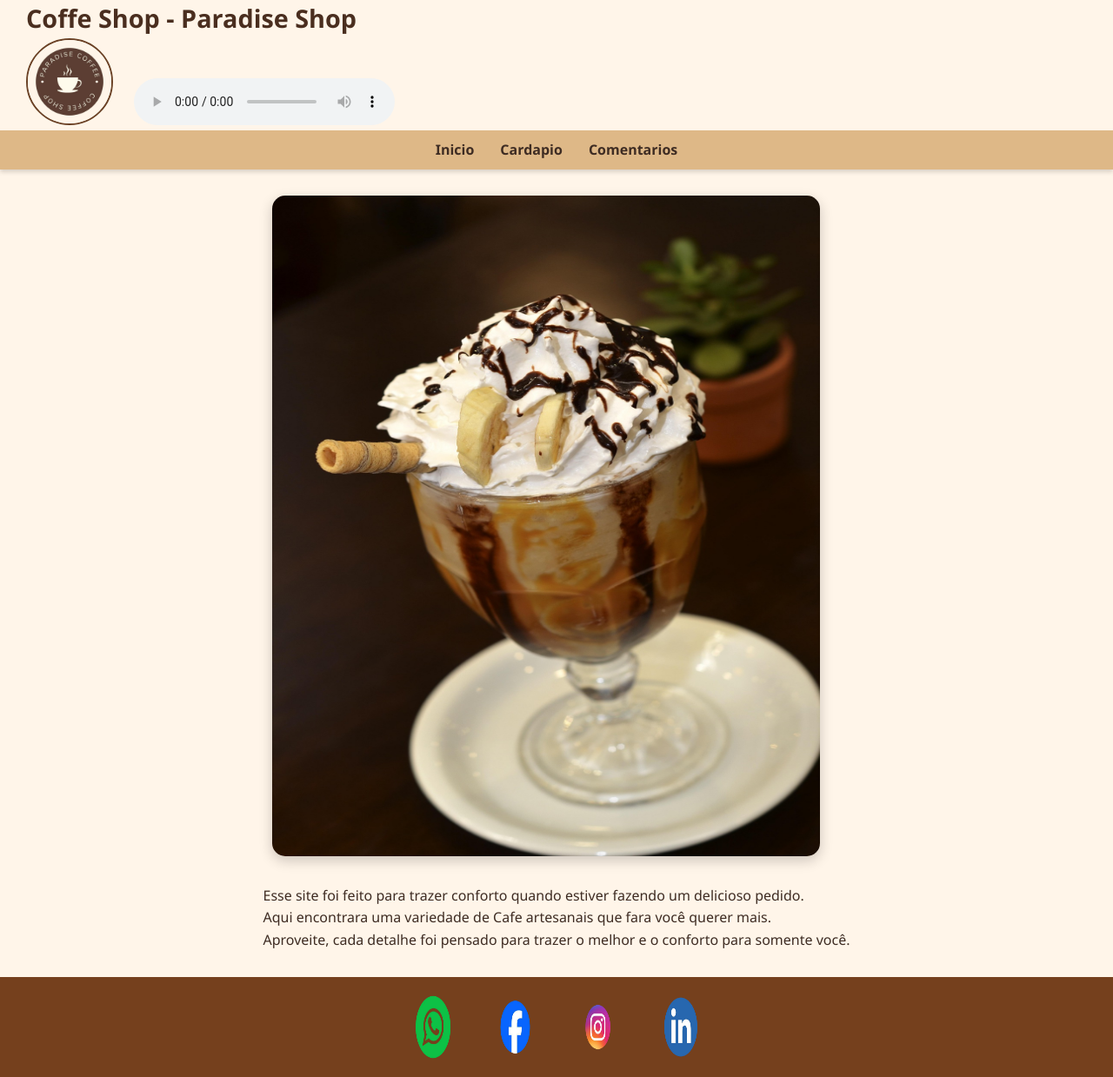
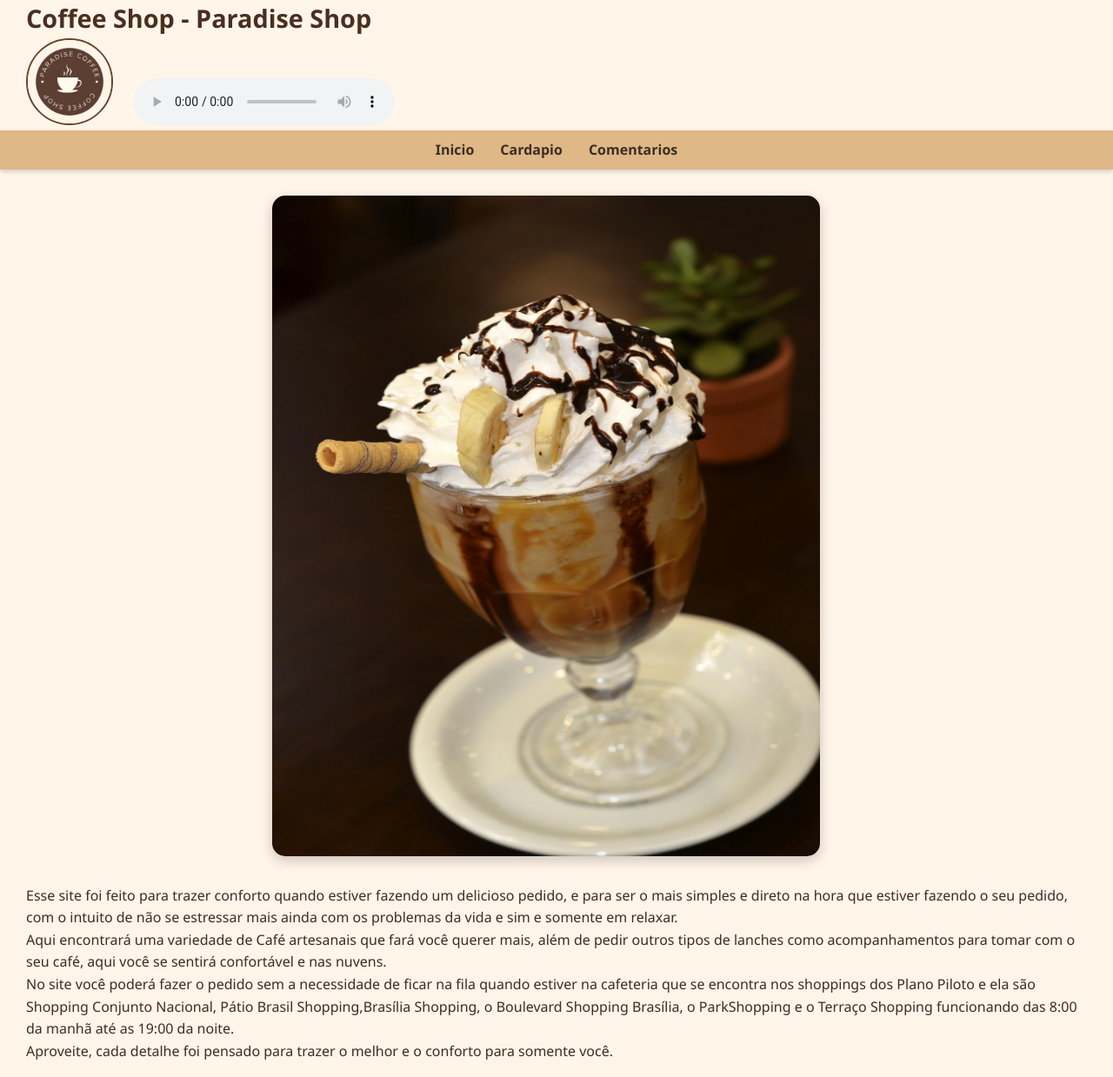
Before and after one commit to yurial3445/trabalho1, a plain HTML site: page trabalho/Paginas/Sobre.html in a window 1280 px wide. Shown: the top 1239 px of the page at 87% size. Drawn offline with Linux system fonts and the light colour scheme.

Commit message:
Update Sobre.html

```diff
--- a/trabalho/Paginas/Sobre.html
+++ b/trabalho/Paginas/Sobre.html
@@ -20,7 +20,7 @@
   <div id="root">
     <header id="cabeçalho">
 
-      <h3> Coffe Shop - Paradise Shop</h3>
+      <h3> Coffee Shop - Paradise Shop</h3>
       <img src="../Imagens/Paradise Coffee.jpg" alt="logo da cafeteria" width="100px" height="100px">
       <audio src="../Audio/Coffee Lofi ☕1 Hour Cafe Song 🎵 Stream cafe ✨cute & relaxing music 🍪 Make Your Day Better [01dn67QubYQ].mp3"
     controls>
@@ -55,8 +55,16 @@
         <br/>
         <div id="col_esq">
 
-          <p>Esse site foi feito para trazer conforto quando estiver fazendo um delicioso pedido.</p>
-          <p>Aqui encontrara uma variedade de Cafe artesanais que fara você querer mais.</p>
+
+          <p>Esse site foi feito para trazer conforto quando estiver fazendo um delicioso pedido, e para ser o mais simples e direto na hora que estiver fazendo o seu pedido,
+            com o intuito de não se estressar mais ainda com os problemas da vida e sim e somente em relaxar.</p>
+
+          <p>Aqui encontrará uma variedade de Café artesanais que fará você querer mais,
+            além de pedir outros tipos de lanches como acompanhamentos para tomar com o seu café, aqui você se sentirá confortável e nas nuvens.</p>
+
+          <p>No site você poderá fazer o pedido sem a necessidade de ficar na fila quando estiver na cafeteria que se encontra nos shoppings dos Plano Piloto e ela são Shopping Conjunto Nacional,
+            Pátio Brasil Shopping,Brasília Shopping, o Boulevard Shopping Brasília, o ParkShopping e o Terraço Shopping funcionando das 8:00 da manhã até as 19:00 da noite.</p>
+
           <p>Aproveite, cada detalhe foi pensado para trazer o melhor e o conforto para somente você.</p>
 
         </div>
```
